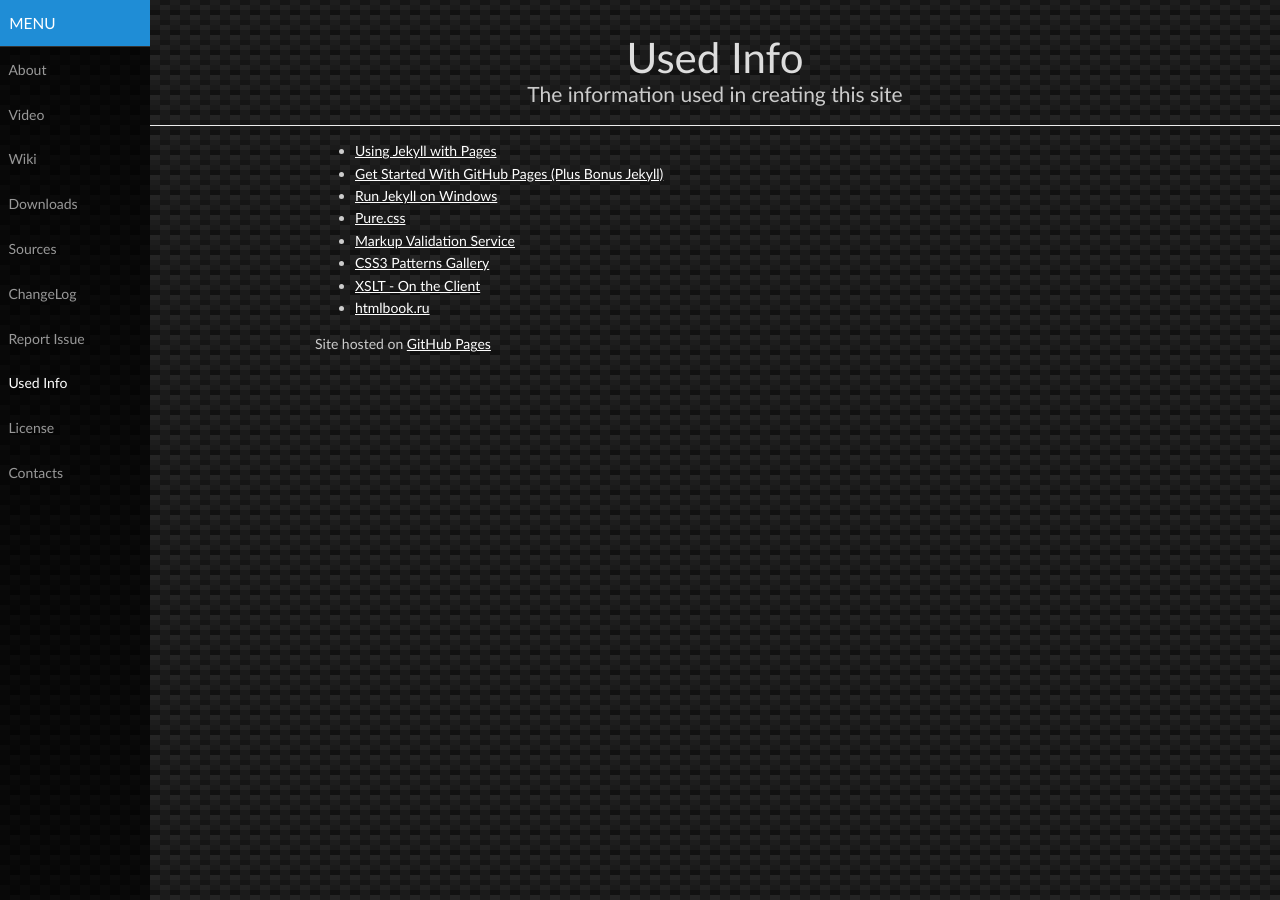
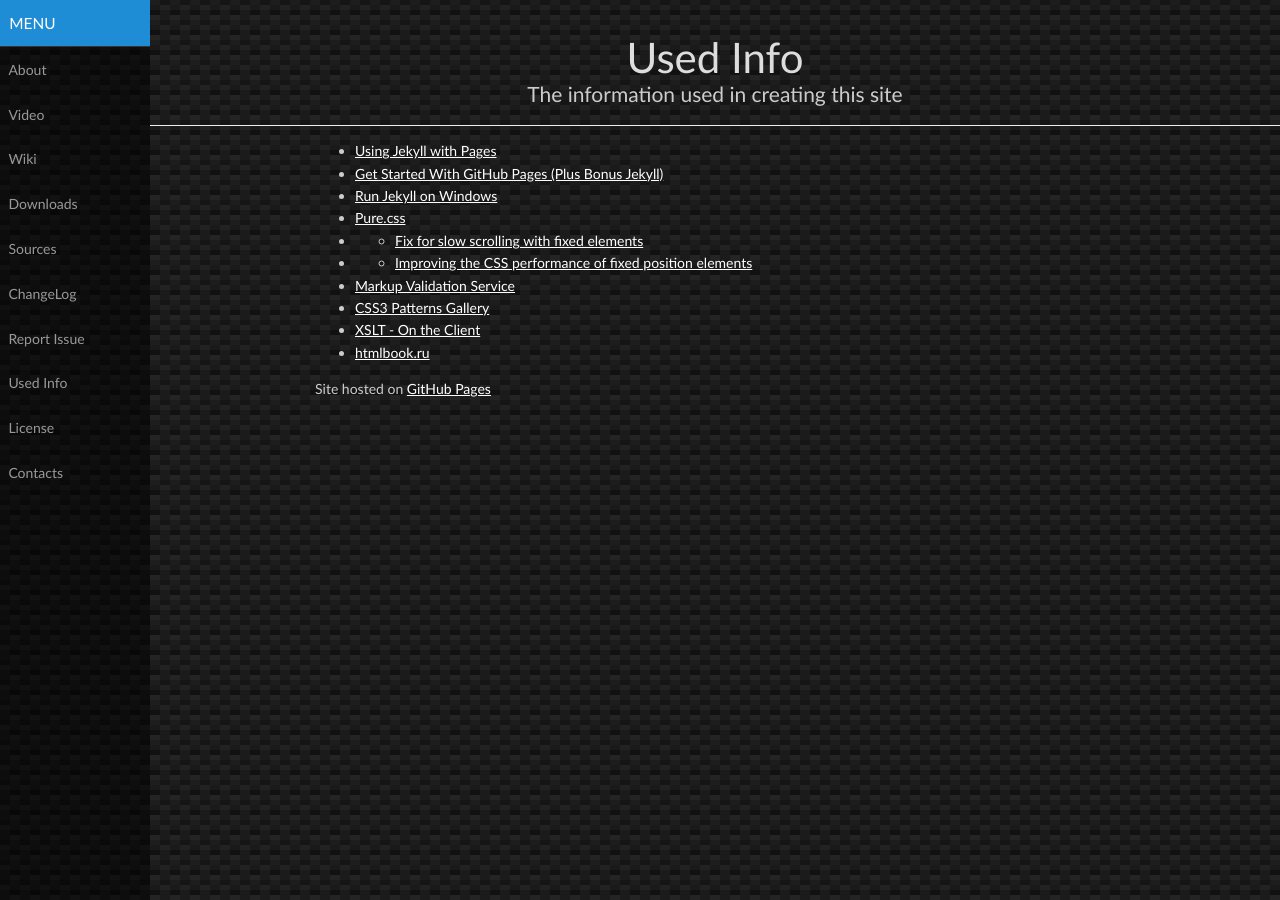
Before and after one commit to riuson/lcd-image-converter, a Jekyll site: the page built from usedinfo.md, in a window 1280 px wide. Built offline with Jekyll 4.4.1, drawn with Linux system fonts in a browser that asks for light colours.

Commit message:
Fixed slow scrolling; http://stackoverflow.com/questions/27751511/poor-performance-of-fixed-position-elements http://benfrain.com/improving-css-performance-fixed-position-elements/

```diff
--- a/css/global.css
+++ b/css/global.css
@@ -17,11 +17,12 @@
 }
 
 #menu {
-  background: rgba(0,0,0,0.7);
+  background: rgba(0,0,0,0.5);
+  -webkit-backface-visibility: hidden;
 }
 
 #menu a.active {
-  color: white;
+  -webkit-backface-visibility: hidden;
 }
 
 .header {
--- a/usedinfo.md
+++ b/usedinfo.md
@@ -8,6 +8,8 @@
  * [Get Started With GitHub Pages (Plus Bonus Jekyll)](http://24ways.org/2013/get-started-with-github-pages/)
  * [Run Jekyll on Windows](http://jekyll-windows.juthilo.com/)
  * [Pure.css](http://purecss.io)
+ * * [Fix for slow scrolling with fixed elements](http://stackoverflow.com/questions/27751511/poor-performance-of-fixed-position-elements)
+ * * [Improving the CSS performance of fixed position elements](http://benfrain.com/improving-css-performance-fixed-position-elements/)
  * [Markup Validation Service](http://validator.w3.org/)
  * [CSS3 Patterns Gallery](http://lea.verou.me/css3patterns)
  * [XSLT - On the Client](http://www.w3schools.com/xsl/xsl_client.asp)
```
